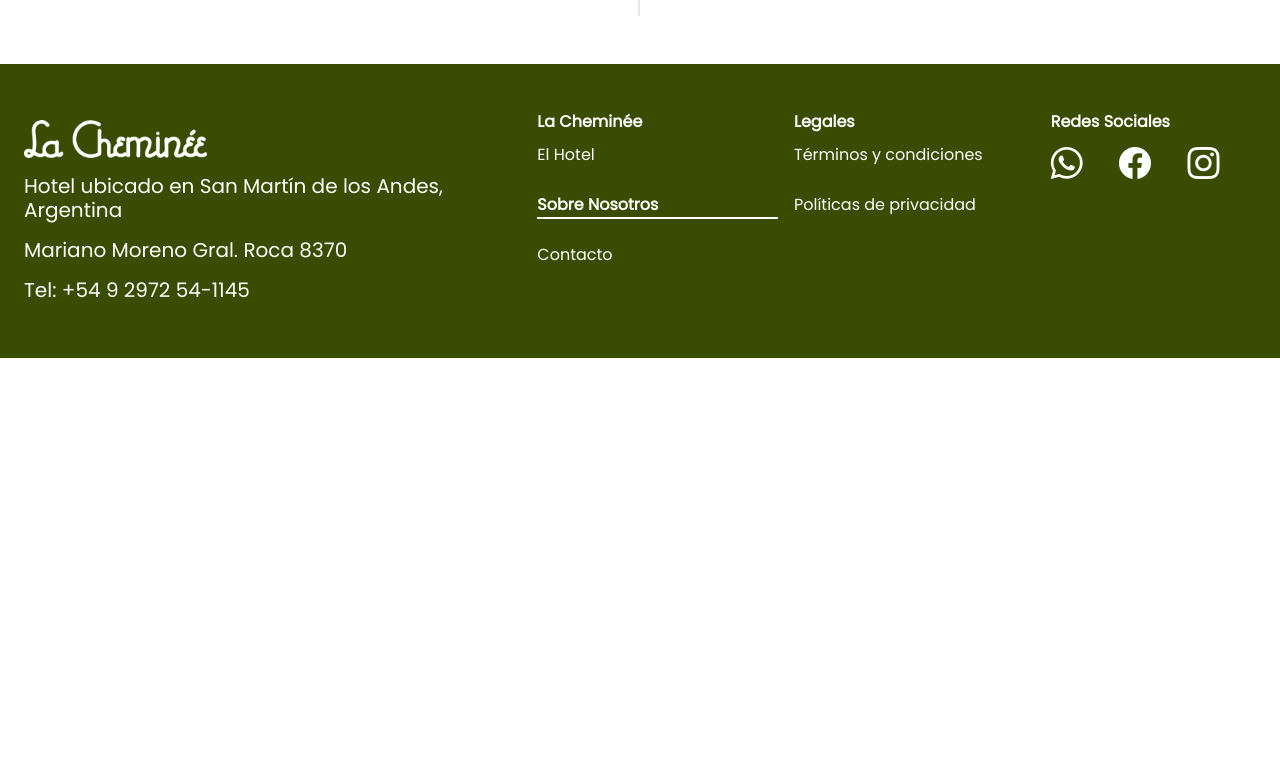
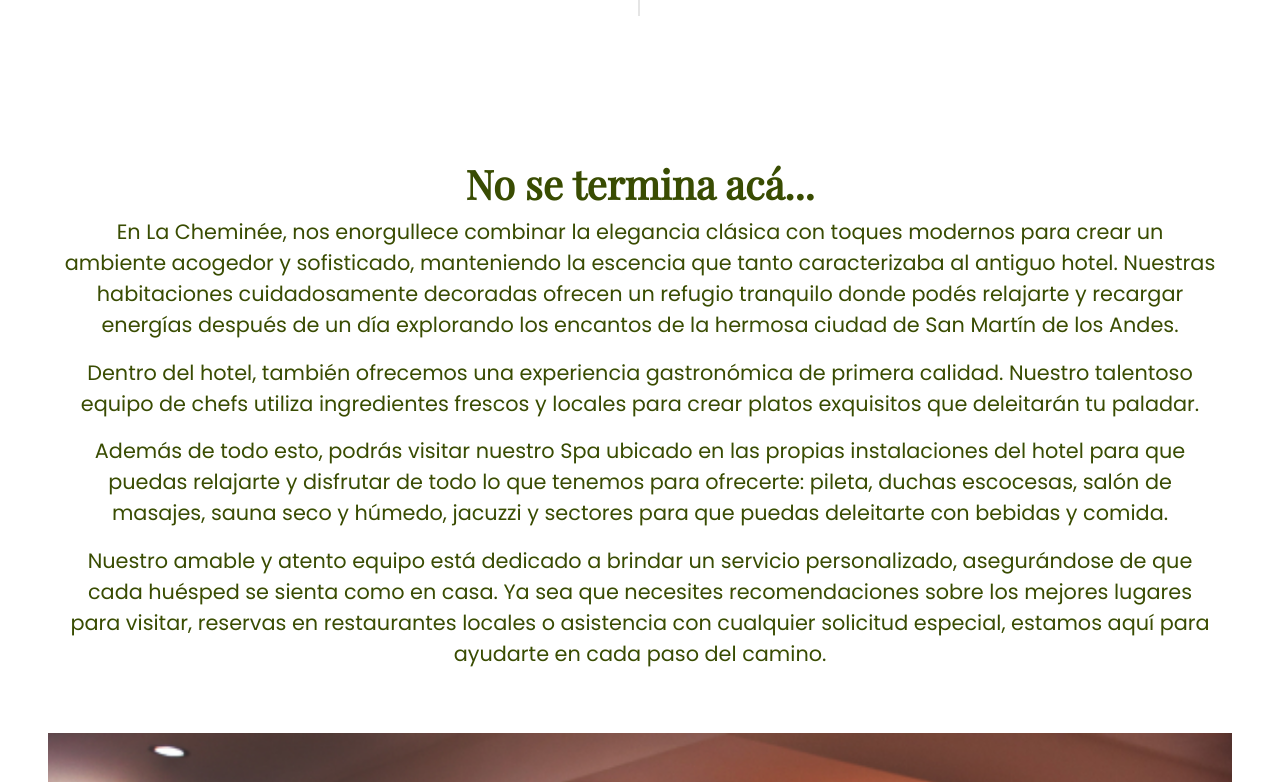
Before and after one commit to agusnarvaez/la-cheminee-react, a React (Create React App) app: page /sobre-nosotros in a window 1280 px wide. Shown: the part 1238-2020 px from the top of the page. Before the commit the page ends 1596 px from the top, so only its background shows below. Built offline with nearby package versions, Linux system fonts and the light colour scheme; no server answers.

Commit message:
Agrego otra sección de sobre nosotros

```diff
--- a/src/components/About/About.jsx
+++ b/src/components/About/About.jsx
@@ -3,6 +3,7 @@
 import '../../assets/styles/about.css'
 import decoracion from '../../assets/images/decoracion-2.jpg'
 import ventana from '../../assets/images/ventana.jpg'
+import barra from '../../assets/images/barra.jpg'
 export default function About({metaData}) {
   return (
     <main className="container-fluid p-0 px-3 px-md-4 px-lg-5 d-flex flex-column align-items-center">
@@ -30,6 +31,27 @@
       </div>
     </div>
 
+    <div className="container-fluid p-0 py-0 py-lg-5 d-flex flex-column align-items-center my-5">
+      <h2 className='texto-elegante text-center texto-verde-la-cheminee fw-bold fs-1'>No se termina acá...</h2>
+      <p className='texto-verde-la-cheminee text-center fs-1rem fs-md-13rem px-md-3'>
+        En La Cheminée, nos enorgullece combinar la elegancia clásica con toques modernos para crear un ambiente acogedor y sofisticado, manteniendo la escencia que tanto caracterizaba al antiguo hotel. Nuestras habitaciones cuidadosamente decoradas ofrecen un refugio tranquilo donde podés relajarte y recargar energías después de un día explorando los encantos de la hermosa ciudad de San Martín de los Andes.
+      </p>
+
+      <p className='texto-verde-la-cheminee text-center fs-1rem fs-md-13rem px-md-3'>
+        Dentro del hotel, también ofrecemos una experiencia gastronómica de primera calidad. Nuestro talentoso equipo de chefs utiliza ingredientes frescos y locales para crear platos exquisitos que deleitarán tu paladar.
+      </p>
+
+      <p className='texto-verde-la-cheminee text-center fs-1rem fs-md-13rem px-md-3'>
+        Además de todo esto, podrás visitar nuestro Spa ubicado en las propias instalaciones del hotel para que puedas relajarte y disfrutar de todo lo que tenemos para ofrecerte: pileta, duchas escocesas, salón de masajes, sauna seco y húmedo, jacuzzi y sectores para que puedas deleitarte con bebidas y comida.
+      </p>
+
+      <p className='texto-verde-la-cheminee text-center fs-1rem fs-md-13rem px-md-3'>
+        Nuestro amable y atento equipo está dedicado a brindar un servicio personalizado, asegurándose de que cada huésped se sienta como en casa. Ya sea que necesites recomendaciones sobre los mejores lugares para visitar, reservas en restaurantes locales o asistencia con cualquier solicitud especial, estamos aquí para ayudarte en cada paso del camino.
+      </p>
+
+      <img alt='barra de la cheminée' className='img-fluid col-12 p-0 object-fit-cover mt-5 mb-md-0' src={barra} />
+    </div>
+
     </main>
   )
 }
```
